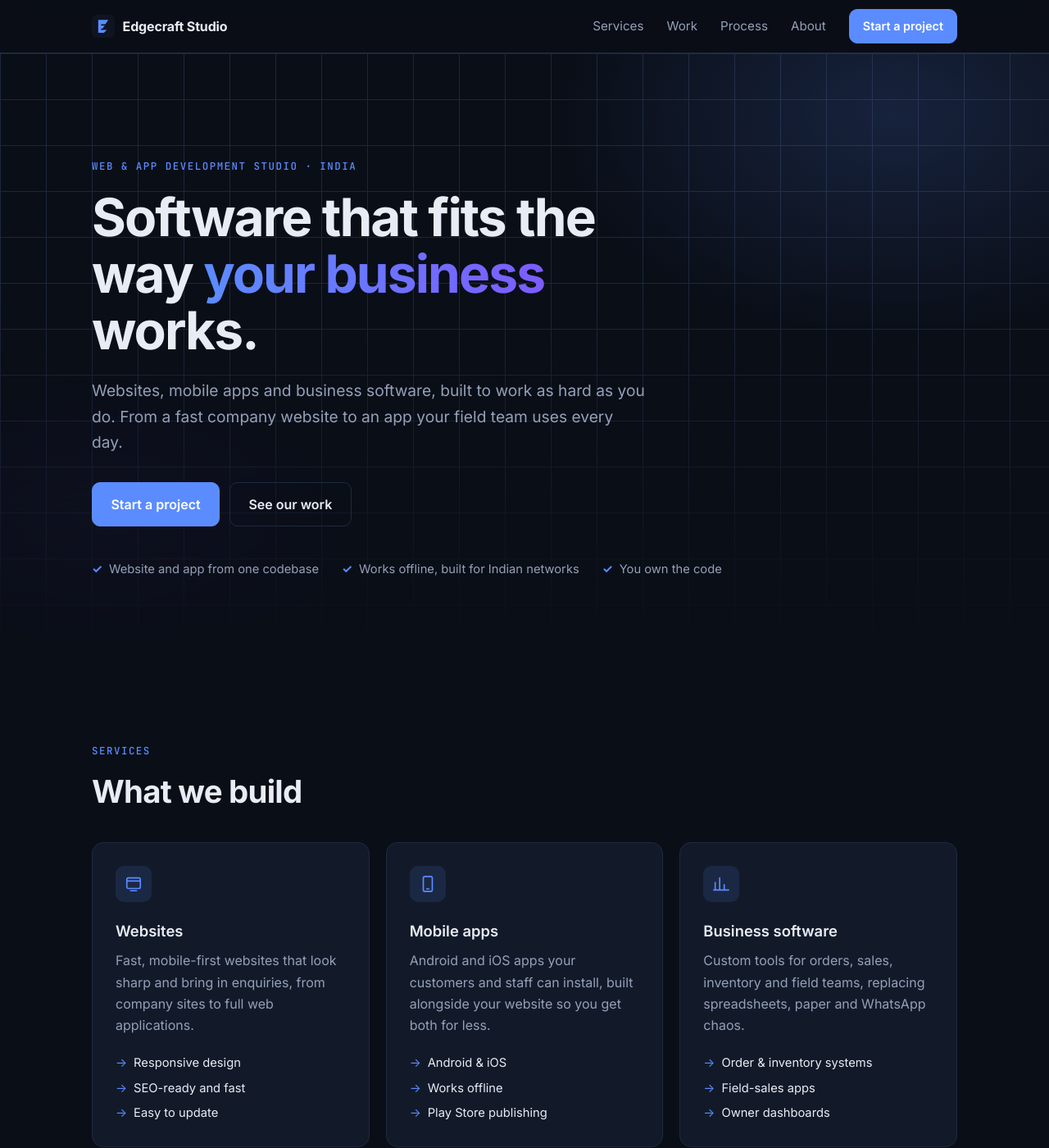
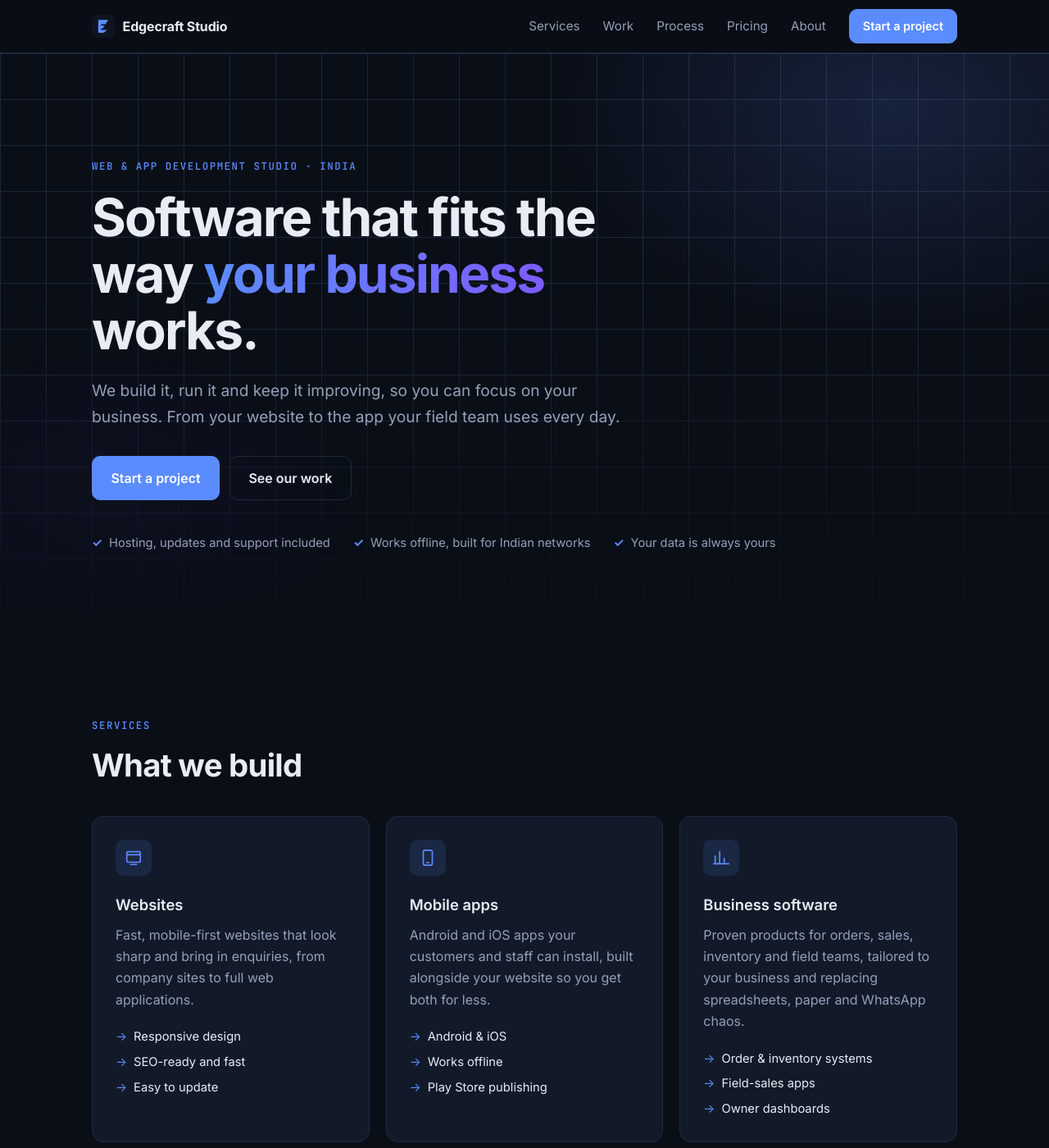
Before and after one commit to gauravkg32/gauravkg32.github.io, a Jekyll site: the page built from index.html, in a window 1280 px wide and 1400 px high. Shown: the whole window at 82% size. Built offline with Jekyll 4.4.1, drawn with Linux system fonts in a browser that asks for light colours; some of the changed text lies outside the part shown.

Commit message:
Reposition as a managed service: hosting and support included, pricing section
Co-Authored-By: Claude Opus 5.5 <noreply@anthropic.com>

```diff
--- a/_config.yml
+++ b/_config.yml
@@ -1,7 +1,7 @@
 title: Edgecraft Studio            # placeholder brand name
 founder: Kumar Gaurav
-tagline: "Websites, mobile apps and business software, built to work as hard as you do."
-description: "Edgecraft Studio designs and builds websites, mobile apps and custom business software for growing businesses. Founded by Kumar Gaurav."
+tagline: "We build it, run it and keep it improving, so you can focus on your business."
+description: "Edgecraft Studio builds, hosts and maintains websites, mobile apps and business software for growing businesses, as a managed service. Founded by Kumar Gaurav."
 url: "https://gauravkg32.github.io"
 baseurl: ""
 location: "India"
@@ -12,6 +12,7 @@ nav:
   - { title: Services, url: "/#services" }
   - { title: Work, url: "/#work" }
   - { title: Process, url: "/#process" }
+  - { title: Pricing, url: "/#pricing" }
   - { title: About, url: "/#about" }
 markdown: kramdown
 permalink: /blog/:year/:month/:title/
--- a/assets/css/style.css
+++ b/assets/css/style.css
@@ -138,3 +138,6 @@ h3 { font-size: 1.15rem; font-weight: 600; margin-bottom: .5rem; }
   html { scroll-behavior: auto; }
   .js .reveal { opacity: 1; transform: none; transition: none; }
 }
+
+/* Pricing */
+.pricing-note { margin-top: 1.75rem; text-align: center; }
--- a/index.html
+++ b/index.html
@@ -5,15 +5,15 @@ layout: default
   <div class="container">
     <p class="eyebrow">Web &amp; app development studio · {{ site.location }}</p>
     <h1>Software that fits the way <span class="grad">your business</span> works.</h1>
-    <p class="lead">{{ site.tagline }} From a fast company website to an app your field team uses every day.</p>
+    <p class="lead">{{ site.tagline }} From your website to the app your field team uses every day.</p>
     <div class="cta">
       <a class="btn" href="#contact">Start a project</a>
       <a class="btn btn-ghost" href="#work">See our work</a>
     </div>
     <ul class="hero-points">
-      <li>Website and app from one codebase</li>
+      <li>Hosting, updates and support included</li>
       <li>Works offline, built for Indian networks</li>
-      <li>You own the code</li>
+      <li>Your data is always yours</li>
     </ul>
   </div>
 </section>
@@ -48,7 +48,7 @@ layout: default
           <svg viewBox="0 0 24 24"><path d="M4 20V10M10 20V4M16 20v-7M22 20H2"/></svg>
         </div>
         <h3>Business software</h3>
-        <p>Custom tools for orders, sales, inventory and field teams, replacing spreadsheets, paper and WhatsApp chaos.</p>
+        <p>Proven products for orders, sales, inventory and field teams, tailored to your business and replacing spreadsheets, paper and WhatsApp chaos.</p>
         <ul class="checks">
           <li>Order &amp; inventory systems</li><li>Field-sales apps</li><li>Owner dashboards</li>
         </ul>
@@ -92,12 +92,40 @@ layout: default
       <li class="reveal"><span class="step-n">01</span><h3>Understand</h3><p>We learn how your business runs today and what's slowing it down.</p></li>
       <li class="reveal"><span class="step-n">02</span><h3>Design</h3><p>You see screens and a clear plan with fixed scope before any build starts.</p></li>
       <li class="reveal"><span class="step-n">03</span><h3>Build</h3><p>Regular working demos, so you're never waiting in the dark.</p></li>
-      <li class="reveal"><span class="step-n">04</span><h3>Launch &amp; support</h3><p>We deploy, train your team, and stay on hand as you grow.</p></li>
+      <li class="reveal"><span class="step-n">04</span><h3>Run &amp; improve</h3><p>We host it, back it up, keep it updated, and add features as you grow.</p></li>
     </ol>
   </div>
 </section>
 
-<section class="section section-alt" id="about">
+<section class="section section-alt" id="pricing">
+  <div class="container">
+    <p class="eyebrow">Pricing</p>
+    <h2>How pricing works</h2>
+    <div class="grid grid-3">
+      <article class="card reveal">
+        <p class="work-kicker">Once</p>
+        <h3>Setup</h3>
+        <p>A one-time fee to tailor the product to your business, bring in your data and train your team.</p>
+      </article>
+      <article class="card reveal">
+        <p class="work-kicker">Monthly</p>
+        <h3>Managed plan</h3>
+        <p>One predictable fee covering everything it takes to keep your software running well.</p>
+        <ul class="checks">
+          <li>Hosting &amp; daily backups</li><li>Updates &amp; security fixes</li><li>Support when you need it</li><li>Small improvements as you grow</li>
+        </ul>
+      </article>
+      <article class="card reveal">
+        <p class="work-kicker">Always</p>
+        <h3>Your data, your call</h3>
+        <p>Your business data belongs to you. Export it whenever you like. No lock-in on your information.</p>
+      </article>
+    </div>
+    <p class="muted pricing-note">Plans are tailored to your team size and needs. <a href="#contact">Ask for a quote</a>.</p>
+  </div>
+</section>
+
+<section class="section" id="about">
   <div class="container about">
     <div>
       <p class="eyebrow">About</p>
@@ -105,7 +133,7 @@ layout: default
     </div>
     <div class="about-body">
       <p>{{ site.title }} is a web and app development studio founded by <strong>{{ site.founder }}</strong>, based in {{ site.location }}. We work directly with business owners: no layers of account managers, just the people building your product.</p>
-      <p>Our focus is practical software: tools that your team actually uses, that work on everyday phones and patchy networks, and that you fully own.</p>
+      <p>Our focus is practical software: tools that your team actually uses and that work on everyday phones and patchy networks. We don't hand over and disappear; we stay with you, keeping your software running and improving for the long term.</p>
       <p class="founder">
         <span class="avatar" aria-hidden="true">KG</span>
         <span><strong>{{ site.founder }}</strong><br><span class="muted small">Founder &amp; lead developer</span></span>
```
